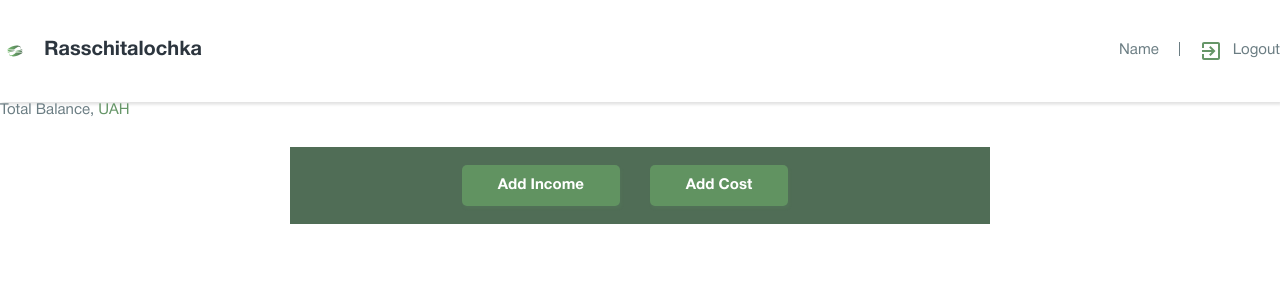
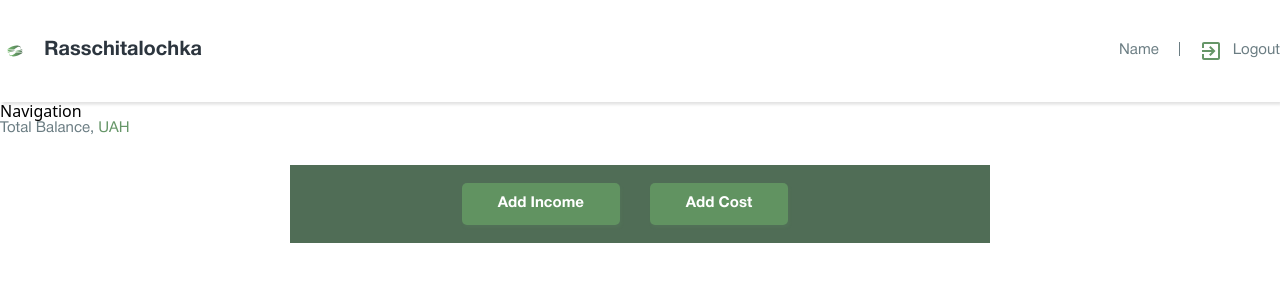
Before and after one commit to ProkhoDim/rasschitalochka, a React (Create React App) app: page / in a window 1280 px wide. Shown: the top 300 px of the page. Built offline with nearby package versions, Linux system fonts and the light colour scheme.

Commit message:
added sidebar

```diff
--- a/src/App.js
+++ b/src/App.js
@@ -1,6 +1,6 @@
 import React from 'react';
 import AppBar from './components/AppBar';
-import TotalBalance from './components/TotalBalance';
+// import TotalBalance from './components/TotalBalance';
 import ModalBtn from './components/ModalBtn';
 import SideBar from './components/Sidebar';
 
@@ -12,9 +12,9 @@ import SideBar from './components/Sidebar';
 const App = () => (
   <>
     <AppBar />
-    <TotalBalance />
+    <SideBar />
+    {/* <TotalBalance /> */}
     <ModalBtn />
-    <SideBar />
   </>
 );
 
--- a/src/components/Sidebar/Sidebar.js
+++ b/src/components/Sidebar/Sidebar.js
@@ -1,12 +1,13 @@
 import React from 'react';
 import { connect } from 'react-redux';
 import styles from './Sidebar.module.css';
+import TotalBalance from '../TotalBalance';
 
 const SideBar = () => (
   <aside className={styles.sideBar}>
-    <div>1</div>
-    <div>2</div>
-    <div>3</div>
+    <div>Navigation</div>
+    <TotalBalance />
+    <div className={styles.sidebarExchengeRateBox}>exchange rate</div>
   </aside>
 );
 
--- a/src/components/Sidebar/Sidebar.module.css
+++ b/src/components/Sidebar/Sidebar.module.css
@@ -1,5 +1,5 @@
 @media screen and (min-width: 320px) and (max-width: 1657px) {
-  .sideBar {
+  .sidebarExchengeRateBox {
     display: none;
   }
 }
```
